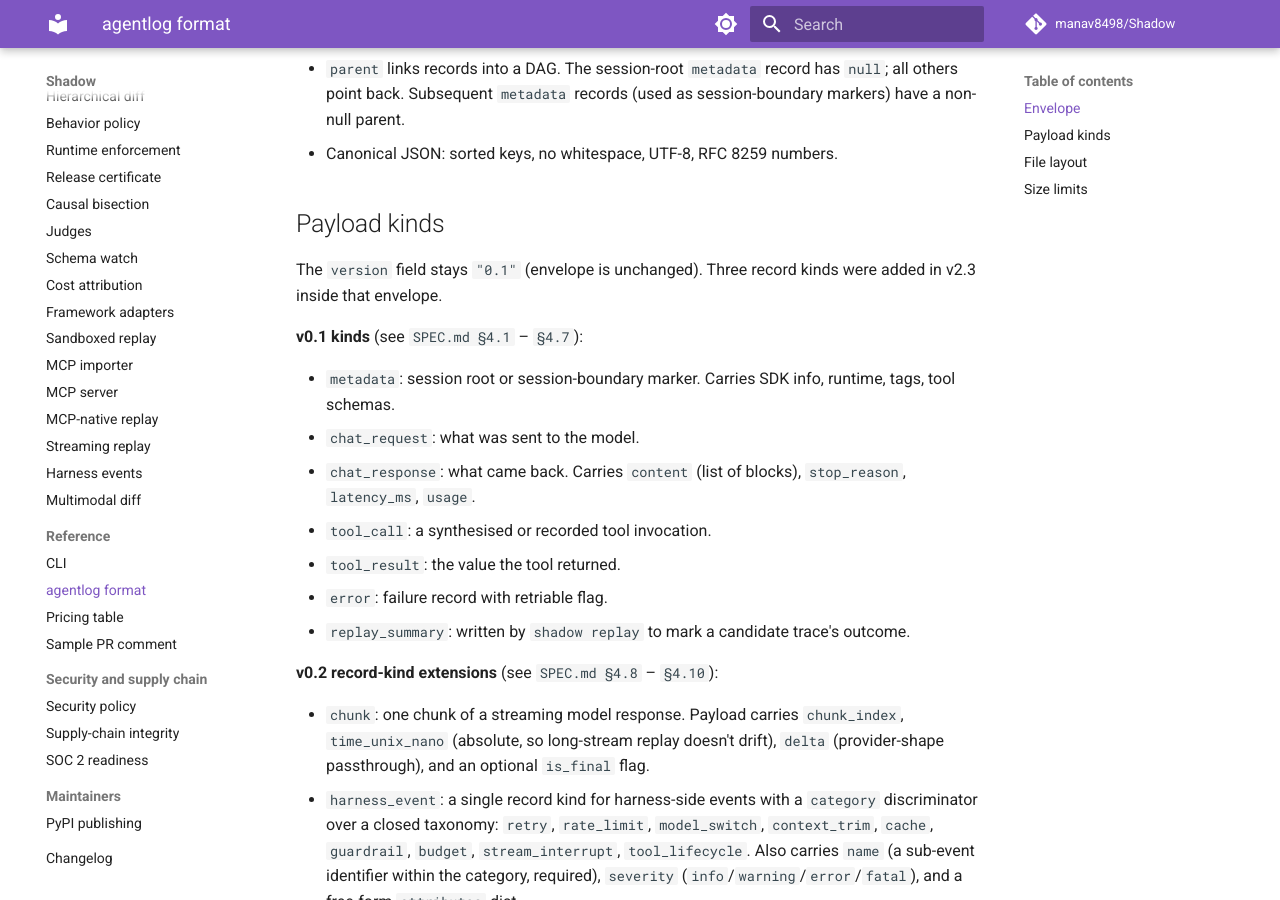
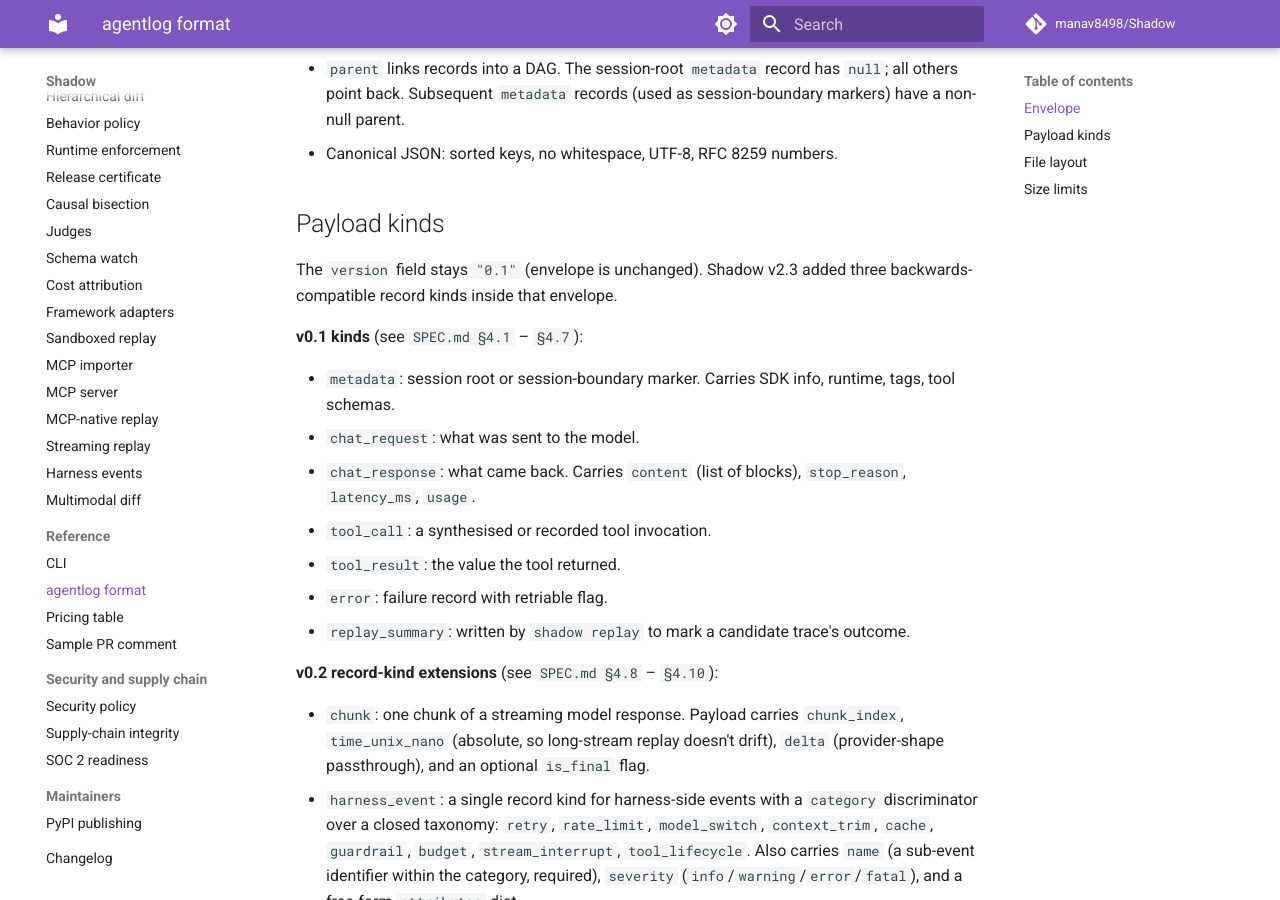
Before and after one commit to manav8498/Shadow, an MkDocs documentation site: the page built from docs/reference/agentlog.md, in a window 1280 px wide and 900 px high, scrolled down 572 px. Built offline with MkDocs 1.6.1 and Material for MkDocs 9.7.7, drawn with Linux system fonts in a browser that asks for light colours; comment, search, counter and statistics services are not loaded.

Commit message:
docs: agentlog reference says shadow v2.3 explicitly
The note about new record kinds said "added in v2.3 inside that
envelope" - ambiguous between Shadow v2.3 and a hypothetical.agentlog
v2.3. Disambiguated to "Shadow v2.3".

```diff
--- a/docs/reference/agentlog.md
+++ b/docs/reference/agentlog.md
@@ -30,8 +30,8 @@ Every record:
 
 ## Payload kinds
 
-The `version` field stays `"0.1"` (envelope is unchanged). Three
-record kinds were added in v2.3 inside that envelope.
+The `version` field stays `"0.1"` (envelope is unchanged). Shadow v2.3
+added three backwards-compatible record kinds inside that envelope.
 
 **v0.1 kinds** (see `SPEC.md §4.1` – `§4.7`):
 
```
